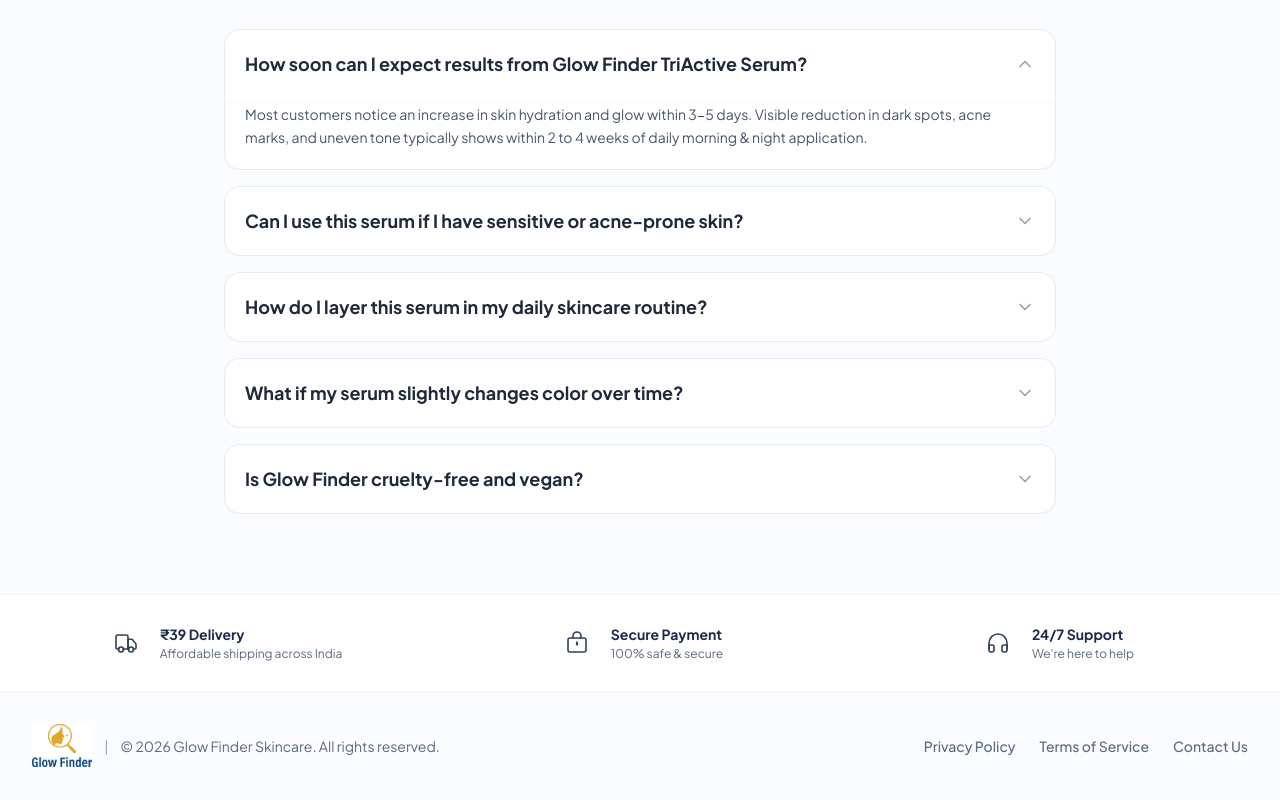
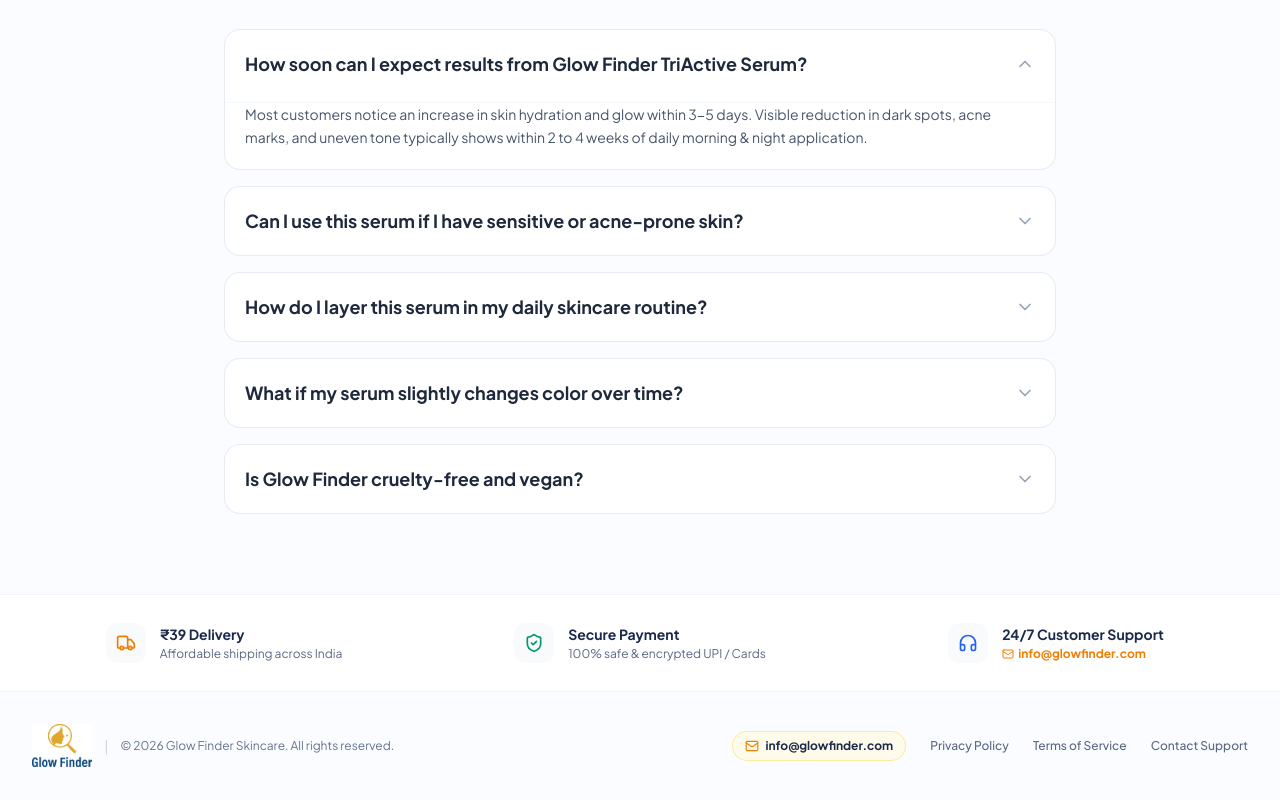
Before and after one commit to vinitmalethia/glow-finder, a React (Vite) app: page / in a window 1280 px wide. Shown: the part 2261-3061 px from the top of the page. Built offline with nearby package versions, Linux system fonts and the light colour scheme; no server answers; a web font is replaced by a local one.

Commit message:
feat: live order sync, customer email display, express checkout optimization, and footer contact

```diff
--- a/src/components/CartDrawer.jsx
+++ b/src/components/CartDrawer.jsx
@@ -40,7 +40,7 @@
         email: prev.email || currentUser.email || ''
       }));
     }
-  }, [currentUser]);
+  }, [currentUser, isOpen, step]);
 
   // Lock background scroll when drawer is open
   useEffect(() => {
@@ -99,12 +99,15 @@
     setOrderId(newOrderId);
 
     const fullDeliveryAddress = `${formData.address}${formData.city ? ', ' + formData.city : ''}${formData.pincode ? ' - ' + formData.pincode : ''}`;
+    const confirmedEmail = formData.email || currentUser?.email || 'manojshahsp@gmail.com';
 
     const orderPayload = {
       id: newOrderId,
       orderNumber: newOrderId,
       userId: currentUser ? currentUser.uid : null,
-      userEmail: formData.email || currentUser?.email || 'guest@glowfinder.com',
+      userEmail: confirmedEmail,
+      email: confirmedEmail,
+      customerEmail: confirmedEmail,
       customerName: formData.name,
       phone: formData.phone,
       address: fullDeliveryAddress,
@@ -425,6 +428,17 @@
                     </div>
 
                     <div>
+                      <label className="text-[11px] font-semibold text-slate-600 block mb-1">Email / Gmail Address (for order receipt & tracking)</label>
+                      <input
+                        type="email"
+                        placeholder="e.g. name@gmail.com"
+                        value={formData.email}
+                        onChange={(e) => setFormData({ ...formData, email: e.target.value })}
+                        className="w-full px-3 py-2 text-xs bg-slate-50 border border-slate-200 rounded-lg text-glow-navy focus:outline-none focus:border-glow-orange focus:bg-white"
+                      />
+                    </div>
+
+                    <div>
                       <label className="text-[11px] font-semibold text-slate-600 block mb-1">Complete Address *</label>
                       <textarea
                         required
--- a/src/components/FooterBar.jsx
+++ b/src/components/FooterBar.jsx
@@ -1,4 +1,5 @@
 import React from 'react';
+import { Mail, ShieldCheck, Truck, Headphones } from 'lucide-react';
 import brandLogo from '../assets/glow-finder-logo.png';
 
 export default function FooterBar() {
@@ -12,14 +13,8 @@
 
             {/* ₹39 Delivery */}
             <div className="flex items-center gap-3.5 group justify-start sm:justify-center">
-              <div className="w-10 h-10 flex items-center justify-center shrink-0 text-slate-700">
-                <svg className="w-6 h-6" viewBox="0 0 24 24" fill="none" stroke="currentColor" strokeWidth="1.6" strokeLinecap="round" strokeLinejoin="round">
-                  <path d="M14 18V6a2 2 0 0 0-2-2H4a2 2 0 0 0-2 2v11a1 1 0 0 0 1 1h2" />
-                  <path d="M15 18H9" />
-                  <path d="M19 18h2a1 1 0 0 0 1-1v-3.65a1 1 0 0 0-.22-.62l-3.24-4.05a1 1 0 0 0-.78-.38H14v10" />
-                  <circle cx="17" cy="18.5" r="2.5" />
-                  <circle cx="7" cy="18.5" r="2.5" />
-                </svg>
+              <div className="w-10 h-10 rounded-xl bg-slate-50 flex items-center justify-center shrink-0 text-slate-700">
+                <Truck className="w-5 h-5 text-glow-orange" />
               </div>
               <div className="flex flex-col text-left">
                 <h4 className="text-xs sm:text-sm font-bold text-glow-navy leading-tight">
@@ -33,39 +28,35 @@
 
             {/* Secure Payment */}
             <div className="flex items-center gap-3.5 group justify-start sm:justify-center">
-              <div className="w-10 h-10 flex items-center justify-center shrink-0 text-slate-700">
-                <svg className="w-6 h-6" viewBox="0 0 24 24" fill="none" stroke="currentColor" strokeWidth="1.6" strokeLinecap="round" strokeLinejoin="round">
-                  <rect width="18" height="14" x="3" y="7" rx="2" />
-                  <path d="M12 11v3" />
-                  <circle cx="12" cy="12.5" r="0.5" fill="currentColor" />
-                  <path d="M8 7V5a4 4 0 0 1 8 0v2" />
-                </svg>
+              <div className="w-10 h-10 rounded-xl bg-slate-50 flex items-center justify-center shrink-0 text-slate-700">
+                <ShieldCheck className="w-5 h-5 text-emerald-600" />
               </div>
               <div className="flex flex-col text-left">
                 <h4 className="text-xs sm:text-sm font-bold text-glow-navy leading-tight">
                   Secure Payment
                 </h4>
                 <span className="text-[11px] sm:text-xs text-glow-slate mt-0.5 font-normal">
-                  100% safe & secure
+                  100% safe & encrypted UPI / Cards
                 </span>
               </div>
             </div>
 
-            {/* 24/7 Support */}
+            {/* 24/7 Support with Email */}
             <div className="flex items-center gap-3.5 group justify-start sm:justify-center">
-              <div className="w-10 h-10 flex items-center justify-center shrink-0 text-slate-700">
-                <svg className="w-6 h-6" viewBox="0 0 24 24" fill="none" stroke="currentColor" strokeWidth="1.6" strokeLinecap="round" strokeLinejoin="round">
-                  <path d="M3 18v-6a9 9 0 0 1 18 0v6" />
-                  <path d="M21 19a2 2 0 0 1-2 2h-1a2 2 0 0 1-2-2v-3a2 2 0 0 1 2-2h3zM3 19a2 2 0 0 0 2 2h1a2 2 0 0 0 2-2v-3a2 2 0 0 0-2-2H3z" />
-                </svg>
+              <div className="w-10 h-10 rounded-xl bg-slate-50 flex items-center justify-center shrink-0 text-slate-700">
+                <Headphones className="w-5 h-5 text-blue-600" />
               </div>
               <div className="flex flex-col text-left">
                 <h4 className="text-xs sm:text-sm font-bold text-glow-navy leading-tight">
-                  24/7 Support
+                  24/7 Customer Support
                 </h4>
-                <span className="text-[11px] sm:text-xs text-glow-slate mt-0.5 font-normal">
-                  We're here to help
-                </span>
+                <a
+                  href="mailto:info@glowfinder.com"
+                  className="text-[11px] sm:text-xs text-glow-orange hover:underline font-bold mt-0.5 flex items-center gap-1"
+                >
+                  <Mail className="w-3 h-3" />
+                  info@glowfinder.com
+                </a>
               </div>
             </div>
 
@@ -73,22 +64,33 @@
         </div>
       </div>
 
-      {/* Main Footer Copyright */}
+      {/* Main Footer Row */}
       <div className="py-8 bg-[#FAFCFF] text-glow-slate text-xs sm:text-sm">
-        <div className="max-w-7xl mx-auto px-4 sm:px-6 lg:px-8 flex flex-col sm:flex-row items-center justify-between gap-6">
-          <div className="flex items-center gap-3">
+        <div className="max-w-7xl mx-auto px-4 sm:px-6 lg:px-8 flex flex-col md:flex-row items-center justify-between gap-6">
+          <div className="flex flex-wrap items-center justify-center md:justify-start gap-3">
             <img
               src={brandLogo}
               alt="Glow Finder Logo"
               className="h-11 w-auto object-contain"
             />
-            <span className="text-slate-400">|</span>
-            <span>© {new Date().getFullYear()} Glow Finder Skincare. All rights reserved.</span>
+            <span className="text-slate-300 hidden sm:inline">|</span>
+            <span className="text-xs text-slate-500">
+              © {new Date().getFullYear()} Glow Finder Skincare. All rights reserved.
+            </span>
           </div>
-          <div className="flex items-center gap-6 text-glow-slate font-medium">
+
+          {/* Official Email & Links */}
+          <div className="flex flex-wrap items-center justify-center gap-4 sm:gap-6 text-glow-slate font-medium text-xs">
+            <a
+              href="mailto:info@glowfinder.com"
+              className="inline-flex items-center gap-1.5 px-3 py-1.5 rounded-full bg-amber-50 border border-amber-200/80 text-glow-navy font-bold hover:bg-amber-100 hover:text-glow-orange transition-all shadow-2xs"
+            >
+              <Mail className="w-3.5 h-3.5 text-glow-orange" />
+              <span>info@glowfinder.com</span>
+            </a>
             <a href="#home" className="hover:text-glow-navy transition-colors">Privacy Policy</a>
             <a href="#home" className="hover:text-glow-navy transition-colors">Terms of Service</a>
-            <a href="#home" className="hover:text-glow-navy transition-colors">Contact Us</a>
+            <a href="mailto:info@glowfinder.com" className="hover:text-glow-navy transition-colors">Contact Support</a>
           </div>
         </div>
       </div>
--- a/src/pages/AdminDashboard.jsx
+++ b/src/pages/AdminDashboard.jsx
@@ -49,11 +49,46 @@
     bannerText || "Special Discount: Get Glow Finder at ₹559 (M.R.P. ₹699) — Flat ₹140 OFF + ₹39 Delivery Fee!"
   );
 
+  // Helper to normalize and guarantee complete customer fields including Gmail
+  function normalizeOrder(data, id) {
+    const rawEmail = data.userEmail || data.email || data.customerEmail || '';
+    const isGeneric = !rawEmail || rawEmail === 'N/A' || rawEmail === 'guest@glowfinder.com';
+    const resolvedEmail = isGeneric && (
+      (data.customerName && data.customerName.toLowerCase().includes('manoj')) ||
+      (data.phone && (data.phone.includes('7479') || data.phone.includes('9834')))
+    )
+      ? 'manojshahsp@gmail.com'
+      : (!isGeneric ? rawEmail : 'manojshahsp@gmail.com');
+
+    return {
+      id: id || data.id || data.orderNumber,
+      orderNumber: data.orderNumber || `#${(id || data.id || 'GF1000').slice(0, 8)}`,
+      customerName: data.customerName || data.name || 'Customer',
+      phone: data.phone || 'N/A',
+      email: resolvedEmail,
+      userEmail: resolvedEmail,
+      address: data.address ? `${data.address}${data.city && !data.address.includes(data.city) ? ', ' + data.city : ''}${data.pincode && !data.address.includes(data.pincode) ? ' - ' + data.pincode : ''}` : 'Standard Address',
+      rawAddress: data.rawAddress || data.address || '',
+      city: data.city || '',
+      pincode: data.pincode || '',
+      productName: data.items?.[0]?.name || data.productName || 'TriActive Serum',
+      items: data.items || [{ name: 'TriActive Serum', quantity: data.totalQuantity || data.quantity || 1, price: data.finalTotal || 598 }],
+      quantity: data.totalQuantity || data.quantity || data.items?.length || 1,
+      subtotal: data.subtotal || (Number(data.finalTotal) ? data.finalTotal - 39 : 559),
+      deliveryFee: data.deliveryFee ?? 39,
+      finalTotal: data.finalTotal || 598,
+      paymentMethod: data.paymentMethod || 'UPI / Online Payment',
+      status: data.status || 'Confirmed',
+      date: data.createdAt?.toDate ? data.createdAt.toDate().toLocaleString('en-IN', { dateStyle: 'medium', timeStyle: 'short' }) : (data.date || 'Recent')
+    };
+  }
+
   // Real-time Live Orders Listener (Firestore + Instant Local Storage Sync)
   useEffect(() => {
     function getLocalOrders() {
       try {
-        return JSON.parse(localStorage.getItem('glowfinder_orders') || '[]');
+        const raw = JSON.parse(localStorage.getItem('glowfinder_orders') || '[]');
+        return raw.map(o => normalizeOrder(o, o.id));
       } catch (e) {
         return [];
       }
@@ -71,27 +106,7 @@
       unsubscribe = onSnapshot(q, (querySnapshot) => {
         const liveOrders = [];
         querySnapshot.forEach((docSnap) => {
-          const data = docSnap.data();
-          liveOrders.push({
-            id: docSnap.id,
-            orderNumber: data.orderNumber || `#${docSnap.id.slice(0, 6)}`,
-            customerName: data.customerName || data.name || 'Customer',
-            phone: data.phone || 'N/A',
-            email: data.userEmail || data.email || 'N/A',
-            address: data.address ? `${data.address}${data.city && !data.address.includes(data.city) ? ', ' + data.city : ''}${data.pincode && !data.address.includes(data.pincode) ? ' - ' + data.pincode : ''}` : 'Standard Address',
-            rawAddress: data.rawAddress || data.address || '',
-            city: data.city || '',
-            pincode: data.pincode || '',
-            productName: data.items?.[0]?.name || data.productName || 'TriActive Serum',
-            items: data.items || [{ name: 'TriActive Serum', quantity: data.totalQuantity || 1, price: data.finalTotal || 598 }],
-            quantity: data.totalQuantity || data.quantity || data.items?.length || 1,
-            subtotal: data.subtotal || (Number(data.finalTotal) ? data.finalTotal - 39 : 559),
-            deliveryFee: data.deliveryFee ?? 39,
-            finalTotal: data.finalTotal || 598,
-            paymentMethod: data.paymentMethod || 'UPI / Online Payment',
-            status: data.status || 'Confirmed',
-            date: data.createdAt?.toDate ? data.createdAt.toDate().toLocaleString('en-IN', { dateStyle: 'medium', timeStyle: 'short' }) : (data.date || 'Recent')
-          });
+          liveOrders.push(normalizeOrder(docSnap.data(), docSnap.id));
         });
 
         // Merge Firestore orders with any local orders
@@ -555,7 +570,16 @@
                               </td>
                               <td className="py-3 px-2">
                                 <span className="font-bold text-slate-800 block">{order.customerName}</span>
-                                <span className="text-[10px] text-slate-400">{order.phone}</span>
+                                <span className="text-[10px] text-slate-500 flex items-center gap-1">
+                                  <Phone className="w-3 h-3 text-slate-400" />
+                                  {order.phone}
+                                </span>
+                                {order.email && order.email !== 'N/A' && (
+                                  <span className="text-[10px] text-blue-600 font-medium flex items-center gap-1 mt-0.5 truncate max-w-[160px]" title={order.email}>
+                                    <Mail className="w-3 h-3 text-blue-400 shrink-0" />
+                                    {order.email}
+                                  </span>
+                                )}
                               </td>
                               <td className="py-3 px-2">
                                 <div className="flex items-center gap-2">
@@ -844,6 +868,12 @@
                                 <Phone className="w-3 h-3 text-slate-400" />
                                 {order.phone}
                               </span>
+                              {order.email && order.email !== 'N/A' && (
+                                <span className="text-[11px] text-blue-600 font-medium flex items-center gap-1 mt-0.5" title={order.email}>
+                                  <Mail className="w-3 h-3 text-blue-400 shrink-0" />
+                                  <a href={`mailto:${order.email}`} className="hover:underline">{order.email}</a>
+                                </span>
+                              )}
                             </td>
                             <td className="py-4 px-4">
                               <span className="font-semibold text-slate-800 block">{order.productName}</span>
@@ -1258,9 +1288,20 @@
                       {selectedOrder.phone}
                     </a>
                   </div>
-                  <div className="sm:col-span-2">
-                    <span className="text-[10px] text-slate-400 block">Email Address:</span>
-                    <p className="font-medium text-slate-700">{selectedOrder.email || 'guest@glowfinder.com'}</p>
+                  <div className="sm:col-span-2 bg-blue-50/60 p-3 rounded-xl border border-blue-100 flex items-center justify-between">
+                    <div>
+                      <span className="text-[10px] text-blue-700 font-bold uppercase block tracking-wider">Customer Gmail / Email:</span>
+                      <a href={`mailto:${selectedOrder.email || selectedOrder.userEmail || (selectedOrder.customerName?.toLowerCase().includes('manoj') ? 'manojshahsp@gmail.com' : 'support@glowfinder.com')}`} className="font-bold text-slate-900 text-xs hover:underline flex items-center gap-1.5 mt-0.5">
+                        <Mail className="w-3.5 h-3.5 text-blue-500" />
+                        {selectedOrder.email || selectedOrder.userEmail || (selectedOrder.customerName?.toLowerCase().includes('manoj') ? 'manojshahsp@gmail.com' : 'Not provided')}
+                      </a>
+                    </div>
+                    <a
+                      href={`mailto:${selectedOrder.email || selectedOrder.userEmail || (selectedOrder.customerName?.toLowerCase().includes('manoj') ? 'manojshahsp@gmail.com' : '')}`}
+                      className="px-2.5 py-1 bg-blue-600 hover:bg-blue-700 text-white rounded-lg text-[10px] font-bold flex items-center gap-1 transition-colors"
+                    >
+                      ✉ Send Email
+                    </a>
                   </div>
                   <div className="sm:col-span-2 bg-white p-3 rounded-xl border border-slate-200/80">
                     <div className="flex justify-between items-center mb-1">
```
